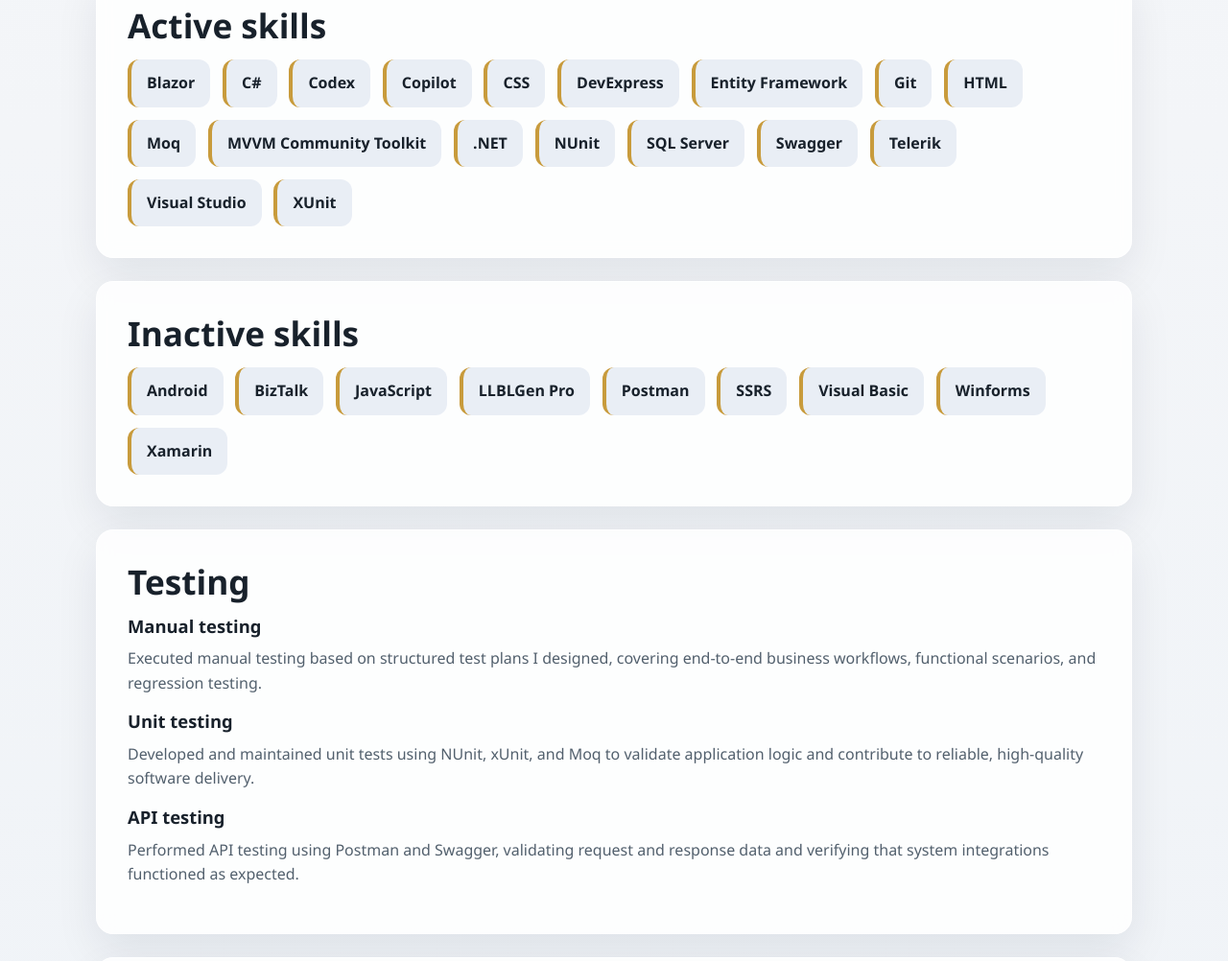
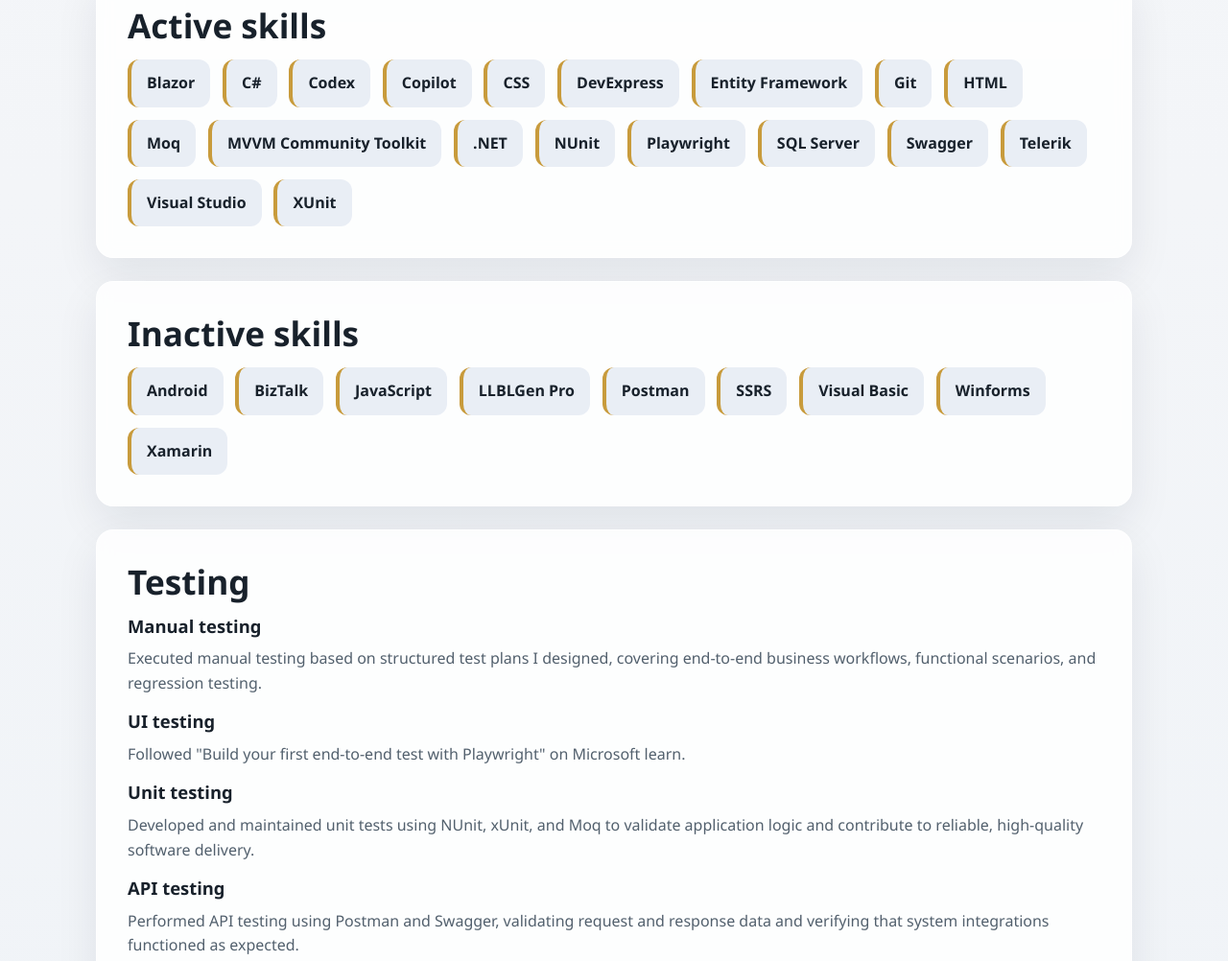
Before and after one commit to guystals/Portfolio, a website: page index.html in a window 1280 px wide. Shown: the part 2300-3302 px from the top of the page at 96% size. Drawn offline with Linux system fonts and the light colour scheme.

Commit message:
add playwright to test and skills

```diff
--- a/index.html
+++ b/index.html
@@ -198,6 +198,7 @@
                 <li>MVVM Community Toolkit</li>
                 <li>.NET</li>
                 <li>NUnit</li>
+                <li>Playwright</li>
                 <li>SQL Server</li>
                 <li>Swagger</li>
                 <li>Telerik</li>
@@ -225,6 +226,10 @@
                 <h3>Manual testing</h3>
                 <p>Executed manual testing based on structured test plans I designed, covering end-to-end business
                     workflows, functional scenarios, and regression testing.</p>
+            </article>
+            <article>
+                <h3>UI testing</h3>
+                <p>Followed "Build your first end-to-end test with Playwright" on Microsoft learn.</p>
             </article>
             <article>
                 <h3>Unit testing</h3>
@@ -267,6 +272,7 @@
                 <h3>Microsoft Learn</h3>
                 <ul>
                     <li>Build web apps with Blazor</li>
+                    <li>Build your first end-to-end test with Playwright</li>
                 </ul>
             </article>
         </section>
```
